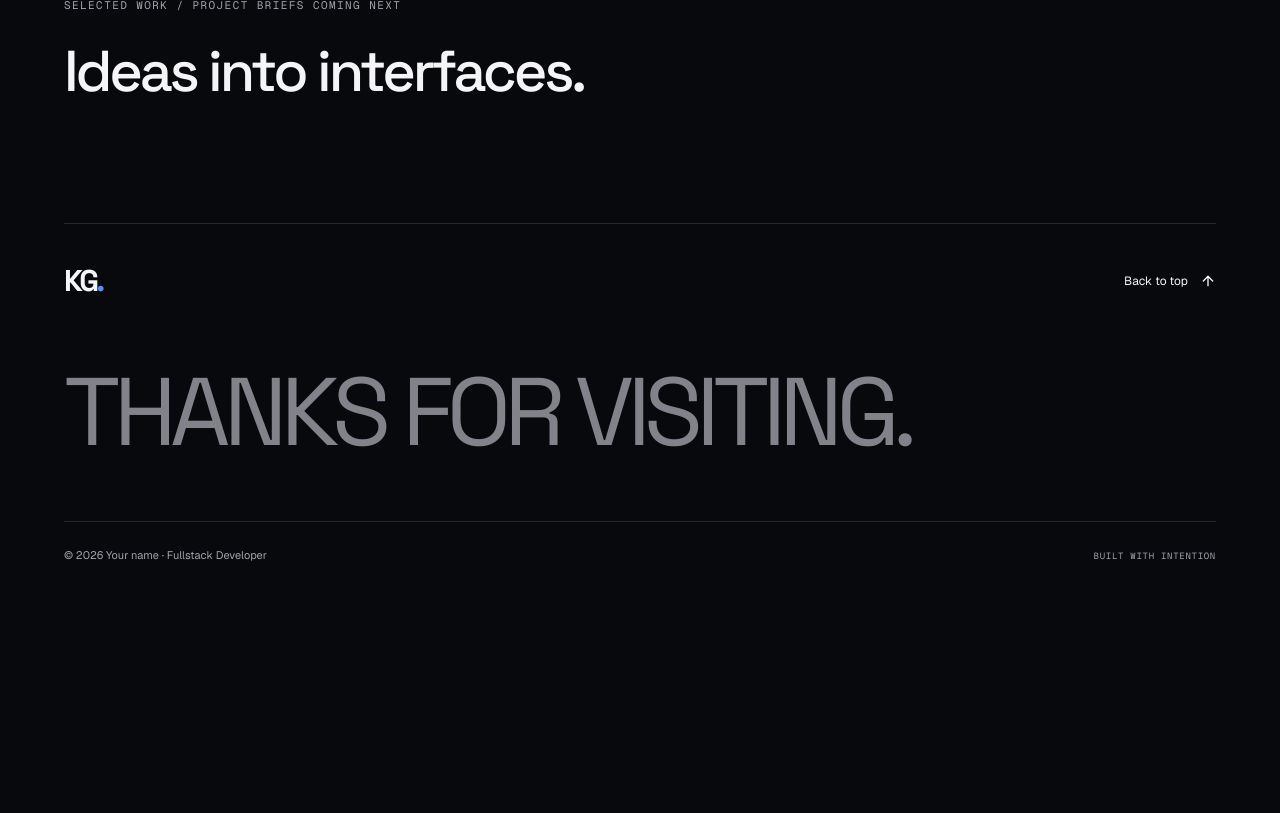
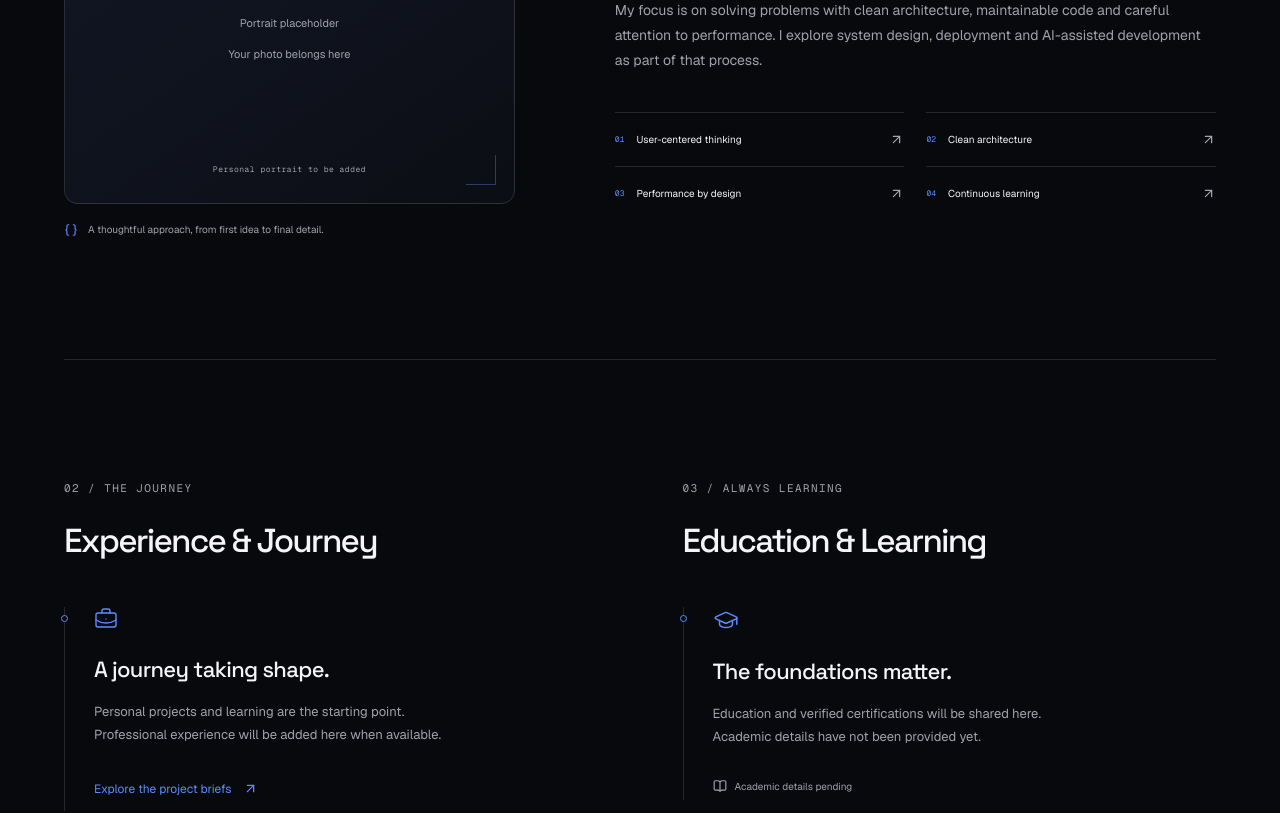
Before and after one commit to itzBaowy/Portfolio, a Next.js app: page / in a window 1280 px wide. Shown: the part 1440-2253 px from the top of the page. Before the commit the page ends 2030 px from the top, so only its background shows below. Built offline with nearby package versions, Linux system fonts and the light colour scheme.

Commit message:
feat: add about and editable career and education timelines

```diff
--- a/src/app/page.tsx
+++ b/src/app/page.tsx
@@ -1,5 +1,7 @@
 import { Hero } from "@/components/sections/hero";
+import { About } from "@/components/sections/about";
+import { Journey } from "@/components/sections/journey";
 
 export default function Home() {
-  return <main id="main"><Hero /><section id="about" className="container section"><p className="eyebrow">ABOUT / CONTENT COMING NEXT</p><h2>Beyond the code.</h2></section><section id="work" className="container section"><p className="eyebrow">SELECTED WORK / PROJECT BRIEFS COMING NEXT</p><h2>Ideas into interfaces.</h2></section></main>;
+  return <main id="main"><Hero /><About /><Journey /><section id="work" className="container section"><p className="eyebrow">SELECTED WORK / PROJECT BRIEFS COMING NEXT</p><h2>Ideas into interfaces.</h2></section></main>;
 }
--- /dev/null
+++ b/src/components/motion/reveal.tsx
@@ -0,0 +1,9 @@
+"use client";
+import { LazyMotion, domAnimation, m } from "motion/react";
+import type { ReactNode } from "react";
+import { useMediaQuery } from "@/hooks/use-media-query";
+
+export function Reveal({ children, className, delay = 0 }: { children: ReactNode; className?: string; delay?: number }) {
+  const reduced = useMediaQuery("(prefers-reduced-motion: reduce)");
+  return <LazyMotion features={domAnimation}><m.div className={className} initial={{ y: reduced ? 0 : 18 }} whileInView={{ y: 0 }} viewport={{ once: true, amount: .15 }} transition={{ duration: reduced ? 0 : .65, delay: reduced ? 0 : delay, ease: [.2,.7,.2,1] }}>{children}</m.div></LazyMotion>;
+}
--- /dev/null
+++ b/src/components/motion/timeline.tsx
@@ -0,0 +1,23 @@
+"use client";
+import { useEffect, useRef, type ReactNode } from "react";
+import { useMediaQuery } from "@/hooks/use-media-query";
+
+export function Timeline({ children }: { children: ReactNode }) {
+  const ref = useRef<HTMLDivElement>(null);
+  const reduced = useMediaQuery("(prefers-reduced-motion: reduce)");
+  useEffect(() => {
+    if (reduced) return;
+    let cancelled = false;
+    let revert: (() => void) | undefined;
+    void Promise.all([import("gsap"), import("gsap/ScrollTrigger")]).then(([{ gsap }, { ScrollTrigger }]) => {
+      if (cancelled || !ref.current) return;
+      gsap.registerPlugin(ScrollTrigger);
+      const context = gsap.context(() => {
+        gsap.fromTo(".timeline-progress", { scaleY: 0 }, { scaleY: 1, ease: "none", scrollTrigger: { trigger: ref.current, start: "top 80%", end: "bottom 45%", scrub: .5 } });
+      }, ref);
+      revert = () => context.revert();
+    });
+    return () => { cancelled = true; revert?.(); };
+  }, [reduced]);
+  return <div ref={ref} className="timeline"><span className="timeline-track" aria-hidden="true"><span className="timeline-progress" /></span>{children}</div>;
+}
--- /dev/null
+++ b/src/components/sections/about.tsx
@@ -0,0 +1,15 @@
+import { ArrowUpRight, Braces } from "lucide-react";
+import { Portrait } from "@/components/ui/portrait";
+import { Reveal } from "@/components/motion/reveal";
+import { SectionHeading } from "./section-heading";
+import { profile } from "@/data/profile";
+import { copy } from "@/data/site-copy";
+
+export function About() {
+  return <section id="about" className="container section" aria-labelledby="about-heading">
+    <Reveal><SectionHeading id="about-heading" {...copy.about} /></Reveal>
+    <div className="about-grid"><Reveal className="about-image"><Portrait /><p className="image-caption"><Braces size={14} aria-hidden="true" />{copy.about.caption}</p></Reveal>
+      <Reveal className="about-text" delay={.1}>{profile.about.map((paragraph, index) => <p key={paragraph} className={index === 0 ? "about-lead" : undefined}>{paragraph}</p>)}<div className="principles">{profile.principles.map((principle, index) => <div key={principle}><span className="mono">0{index + 1}</span><span>{principle}</span><ArrowUpRight size={15} aria-hidden="true" /></div>)}</div></Reveal>
+    </div>
+  </section>;
+}
--- /dev/null
+++ b/src/components/sections/journey.tsx
@@ -0,0 +1,19 @@
+import { ArrowUpRight, BookOpen, BriefcaseBusiness, GraduationCap } from "lucide-react";
+import { Reveal } from "@/components/motion/reveal";
+import { Timeline } from "@/components/motion/timeline";
+import { SectionHeading } from "./section-heading";
+import { experience } from "@/data/experience";
+import { education, certifications } from "@/data/education";
+import { copy } from "@/data/site-copy";
+
+export function Journey() {
+  return <div className="container journey-grid">
+    <section id="experience" className="section" aria-labelledby="experience-heading"><Reveal><SectionHeading id="experience-heading" {...copy.experience} /></Reveal>
+      <Timeline>{experience.length ? <ol className="timeline-list">{experience.map((item, index) => <li key={`${item.company}-${item.startDate}`}><Reveal delay={index * .06}><p className="eyebrow">{item.startDate} — {item.endDate ?? "Present"}</p><h3>{item.position}</h3><p className="timeline-company">{item.company}{item.location && ` · ${item.location}`}</p><p>{item.description}</p><ul className="responsibilities">{item.responsibilities.map(r => <li key={r}>{r}</li>)}</ul><div className="tags">{item.technologies.map(t => <span key={t}>{t}</span>)}</div></Reveal></li>)}</ol> : <div className="journey-empty"><BriefcaseBusiness size={24} strokeWidth={1.4} aria-hidden="true" /><h3>{copy.experience.emptyTitle}</h3><p>{copy.experience.emptyDescription}</p><a href="#work" className="text-link">{copy.experience.link}<ArrowUpRight size={15} aria-hidden="true" /></a></div>}</Timeline>
+    </section>
+    <section id="education" className="section" aria-labelledby="education-heading"><Reveal><SectionHeading id="education-heading" {...copy.education} /></Reveal>
+      <Timeline>{education.length ? <ol className="timeline-list">{education.map((item, index) => <li key={`${item.school}-${item.startDate}`}><Reveal delay={index * .06}><p className="eyebrow">{item.startDate} — {item.endDate ?? "Present"}</p><h3>{item.school}</h3><p className="timeline-company">{item.degree} · {item.major}</p><ul className="responsibilities">{item.achievements.map(a => <li key={a}>{a}</li>)}</ul></Reveal></li>)}</ol> : <div className="journey-empty"><GraduationCap size={26} strokeWidth={1.4} aria-hidden="true" /><h3>{copy.education.emptyTitle}</h3><p>{copy.education.emptyDescription}</p><span className="learning-note"><BookOpen size={14} aria-hidden="true" />Academic details pending</span></div>}</Timeline>
+      {certifications.length > 0 && <div className="certifications"><h3>Certifications</h3>{certifications.map(c => <article key={c.name}><h4>{c.name}</h4><p>{c.issuer} · {c.issuedDate}</p>{c.credentialUrl && <a className="text-link" href={c.credentialUrl} target="_blank" rel="noopener noreferrer">View credential<ArrowUpRight size={15} aria-hidden="true" /></a>}</article>)}</div>}
+    </section>
+  </div>;
+}
--- /dev/null
+++ b/src/components/sections/section-heading.tsx
@@ -0,0 +1,3 @@
+export function SectionHeading({ eyebrow, title, description, id }: { eyebrow: string; title: string; description?: string; id: string }) {
+  return <div className="section-heading"><p className="eyebrow">{eyebrow}</p><h2 id={id}>{title}</h2>{description && <p className="section-description">{description}</p>}</div>;
+}
--- a/src/styles/globals.css
+++ b/src/styles/globals.css
@@ -115,6 +115,42 @@ svg { flex-shrink: 0; }
 .hero-index { font-size: 9px; color: var(--muted); letter-spacing: .08em; }
 .hero-bottom p { color: var(--muted); font-size: 11px; }
 .hero-bottom a { font-size: 10px; }
+.section-description { max-width: 520px; color: var(--muted); font-size: 14px; margin-top: 22px; }
+.about-grid { display: grid; grid-template-columns: .75fr 1fr; gap: 100px; margin-top: 58px; align-items: center; }
+.image-caption { display: flex; gap: 10px; align-items: center; margin-top: 17px; color: var(--muted); font-size: 10px; }
+.image-caption svg { color: var(--accent); }
+.about-text > p { font-size: 14px; color: var(--muted); margin-bottom: 22px; }
+.about-text > p.about-lead { color: var(--foreground); font-size: 21px; line-height: 1.7; letter-spacing: -.02em; }
+.principles { display: grid; grid-template-columns: 1fr 1fr; gap: 0 22px; margin-top: 38px; }
+.principles > div { display: flex; gap: 12px; align-items: center; padding: 19px 0; border-top: 1px solid var(--border); font-size: 10px; }
+.principles .mono { font-size: 8px; color: var(--accent); }
+.principles svg { margin-left: auto; color: var(--muted); }
+.journey-grid { display: grid; grid-template-columns: 1fr 1fr; gap: 85px; border-top: 1px solid var(--border); }
+.journey-grid > .section { border-top: 0; }
+.journey-grid h2 { font-size: clamp(30px,2.6vw,43px); }
+.timeline { position: relative; padding-left: 30px; margin-top: 48px; }
+.timeline-track { position: absolute; left: 0; top: 0; height: 100%; width: 1px; background: var(--border); }
+.timeline-progress { display: block; width: 100%; height: 100%; background: var(--accent); transform-origin: top; }
+.journey-empty { position: relative; }
+.journey-empty::before, .timeline-list > li::before { content: ""; position: absolute; width: 7px; height: 7px; background: var(--background); border: 1px solid var(--accent); border-radius: 50%; left: -33px; top: 8px; }
+.journey-empty > svg { color: var(--accent); margin-bottom: 22px; }
+.journey-empty h3 { font-size: 22px; letter-spacing: -.03em; }
+.journey-empty p { max-width: 360px; color: var(--muted); font-size: 13px; margin-top: 14px; }
+.journey-empty .text-link { margin-top: 20px; color: var(--accent); }
+.learning-note { display: inline-flex; align-items: center; gap: 8px; color: var(--muted); font-size: 10px; margin-top: 30px; }
+.timeline-list { padding: 0; margin: 0; list-style: none; }
+.timeline-list > li { position: relative; padding-bottom: 40px; }
+.timeline-list h3 { font-size: 24px; margin: 12px 0; }
+.timeline-list p:not(.eyebrow) { font-size: 13px; color: var(--muted); }
+.timeline-company { margin-bottom: 12px; }
+.responsibilities { padding-left: 18px; color: var(--muted); font-size: 12px; line-height: 1.8; margin-block: 18px; }
+.tags { display: flex; flex-wrap: wrap; gap: 7px; }
+.tags span { border: 1px solid var(--border); border-radius: 5px; padding: 6px 10px; font-size: 10px; color: var(--muted); }
+.certifications { margin: 38px 0 0 30px; }
+.certifications > h3 { font-size: 20px; margin-bottom: 20px; }
+.certifications article { margin-top: 16px; border-top: 1px solid var(--border); padding-top: 16px; }
+.certifications article h4 { margin: 0; font-size: 14px; }
+.certifications article p { font-size: 12px; color: var(--muted); }
 #work:target { animation: section-highlight 1.8s ease-out; }
 @keyframes headline-in { from { transform: translateY(108%); } to { transform: translateY(0); } }
 @keyframes enter { from { transform: translateY(18px); } to { transform: translateY(0); } }
@@ -126,4 +162,7 @@ svg { flex-shrink: 0; }
 @media (max-width: 1100px) { .hero h1 { font-size: 6.6vw; } .hero-edition { display: none; } .hero-main { padding-block: 70px; } }
 @media (max-width: 850px) { .hero { min-height: auto; } .hero-main { grid-template-columns: 1fr; padding: 50px 0 35px; gap: 0; } .hero h1 { font-size: clamp(48px,8vw,80px); } .hero-description { max-width: 500px; font-size: 14px; } .hero-art { margin: 12px auto 0; width: min(100%,450px); } .orbital-visual { width: 100%; margin-left: 0; } .hero-portrait { margin: -50px 0 10px 15px; } .hero-bottom { padding-block: 19px; flex-wrap: wrap; } .hero-bottom p { display: none; } .section { padding-block: 80px; } }
 @media (max-width: 480px) { .hero h1 { font-size: clamp(43px,10.8vw,56px); } .hero-eyebrow { font-size: 9px; margin-bottom: 26px; } .hero-description { font-size: 13px; margin-top: 24px; } .hero-person { margin-top: 26px; font-size: 9px; gap: 7px; flex-wrap: wrap; } .hero-actions { gap: 16px; align-items: flex-start; flex-direction: column; } .hero-art { margin-top: 8px; } .hero-portrait { margin-top: -36px; } .hero-index { font-size: 8px; } .portrait { min-height: 350px; } .portrait-compact { min-height: 0; } }
+@media (max-width: 1100px) { .about-grid { gap: 50px; } .about-text > p.about-lead { font-size: 18px; } .journey-grid { gap: 45px; } }
+@media (max-width: 850px) { .about-grid { grid-template-columns: 1fr; gap: 38px; margin-top: 38px; } .about-image { max-width: 460px; } .portrait:not(.portrait-compact) { min-height: 400px; } .about-text > p.about-lead { font-size: 20px; } .journey-grid { grid-template-columns: 1fr; gap: 0; } .journey-grid > .section + .section { border-top: 1px solid var(--border); } .journey-grid h2 { font-size: clamp(30px,5vw,43px); } .journey-empty p { max-width: 500px; } }
+@media (max-width: 480px) { .about-text > p.about-lead { font-size: 18px; } .principles { column-gap: 18px; } .principles > div { font-size: 9px; gap: 8px; } .principles svg { display: none; } .portrait:not(.portrait-compact) { min-height: 350px; } }
 @media (prefers-reduced-motion: reduce) { html { scroll-behavior: auto; } *, *::before, *::after { animation-duration: .01ms !important; animation-iteration-count: 1 !important; transition-duration: .01ms !important; } }
```
